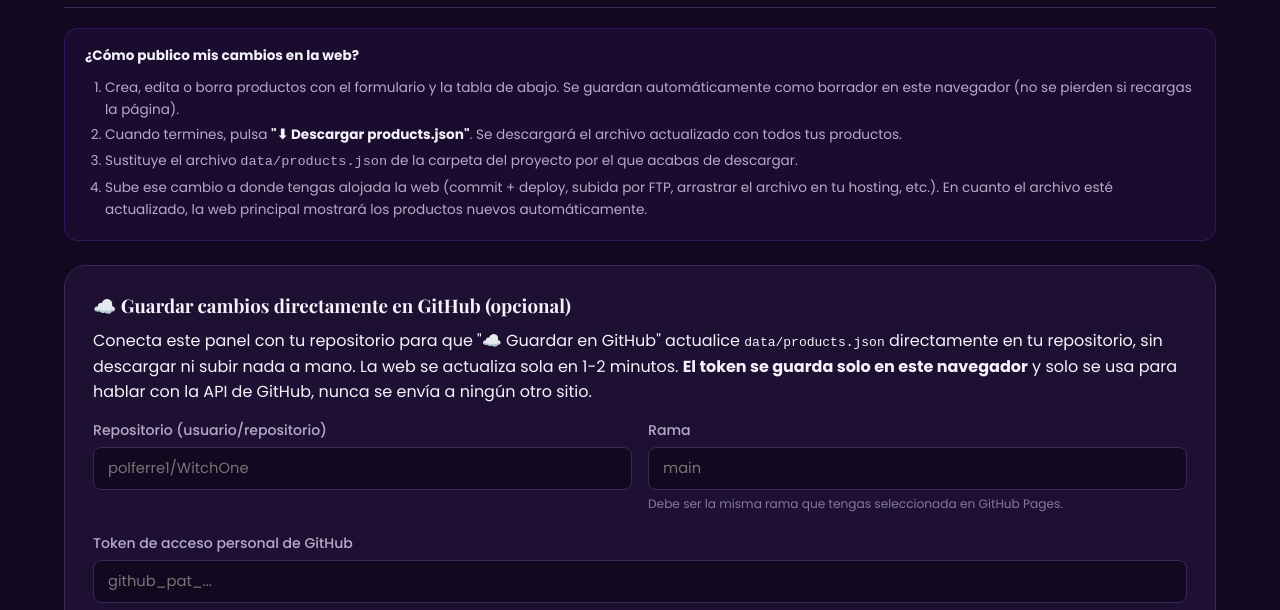
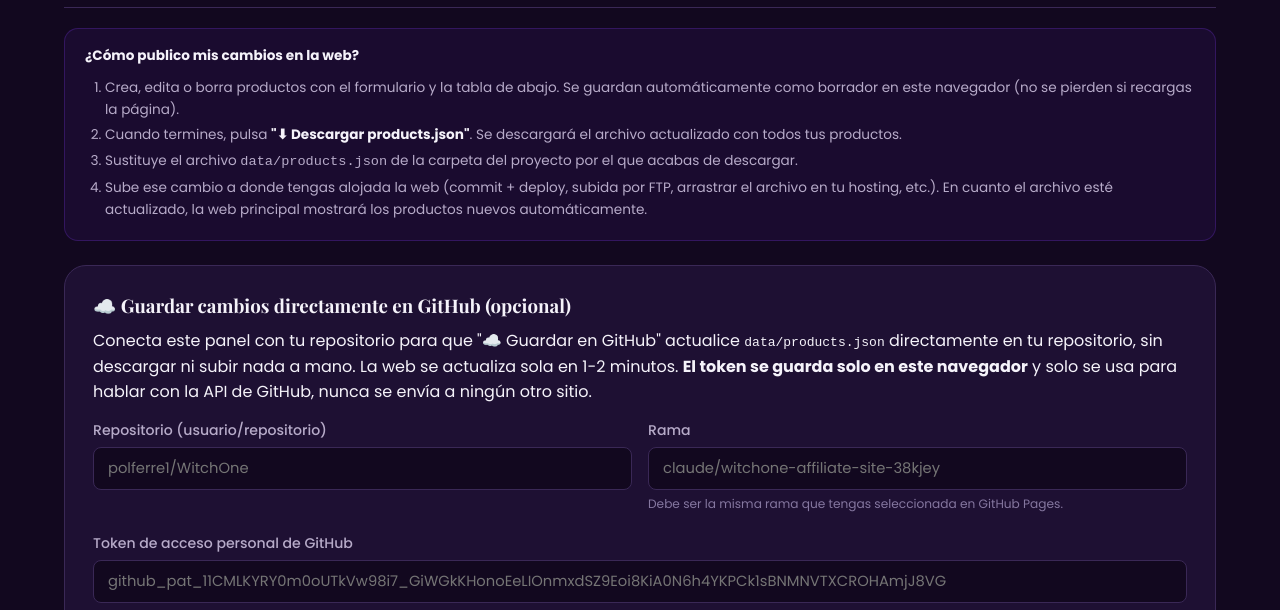
Before and after one commit to polferre1/WitchOne, a plain HTML site: page admin.html in a window 1280 px wide. Shown: the part 190-800 px from the top of the page. Drawn offline with nearby package versions, Linux system fonts and the light colour scheme.

Commit message:
Update admin.html

```diff
--- a/admin.html
+++ b/admin.html
@@ -65,13 +65,13 @@
         </div>
         <div class="form-group">
           <label for="gh-branch">Rama</label>
-          <input type="text" id="gh-branch" placeholder="main">
+          <input type="text" id="gh-branch" placeholder="claude/witchone-affiliate-site-38kjey">
           <div class="hint">Debe ser la misma rama que tengas seleccionada en GitHub Pages.</div>
         </div>
       </div>
       <div class="form-group">
         <label for="gh-token">Token de acceso personal de GitHub</label>
-        <input type="password" id="gh-token" placeholder="github_pat_...">
+        <input type="password" id="gh-token" placeholder="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">
         <div class="hint">
           Créalo en GitHub → tu foto de perfil → Settings → Developer settings → Personal access tokens →
           <strong>Fine-grained tokens</strong> → "Generate new token". Dale acceso <strong>solo a este
```
